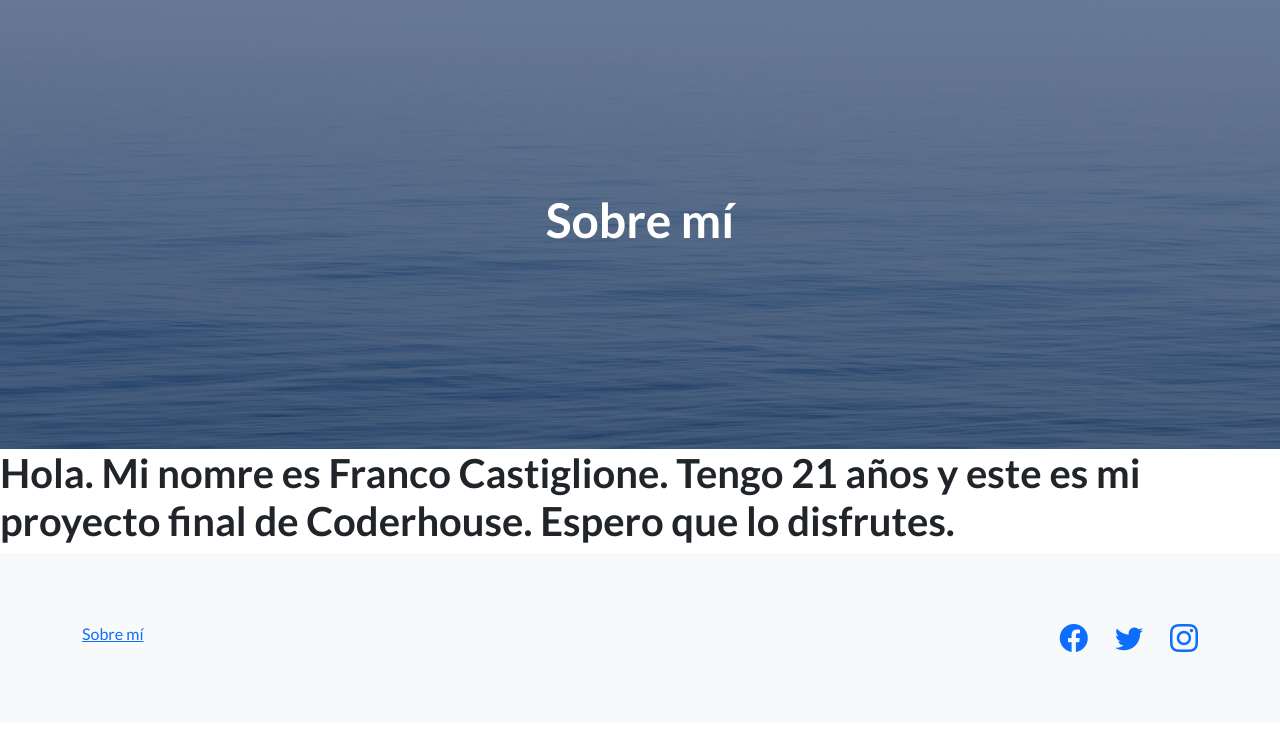
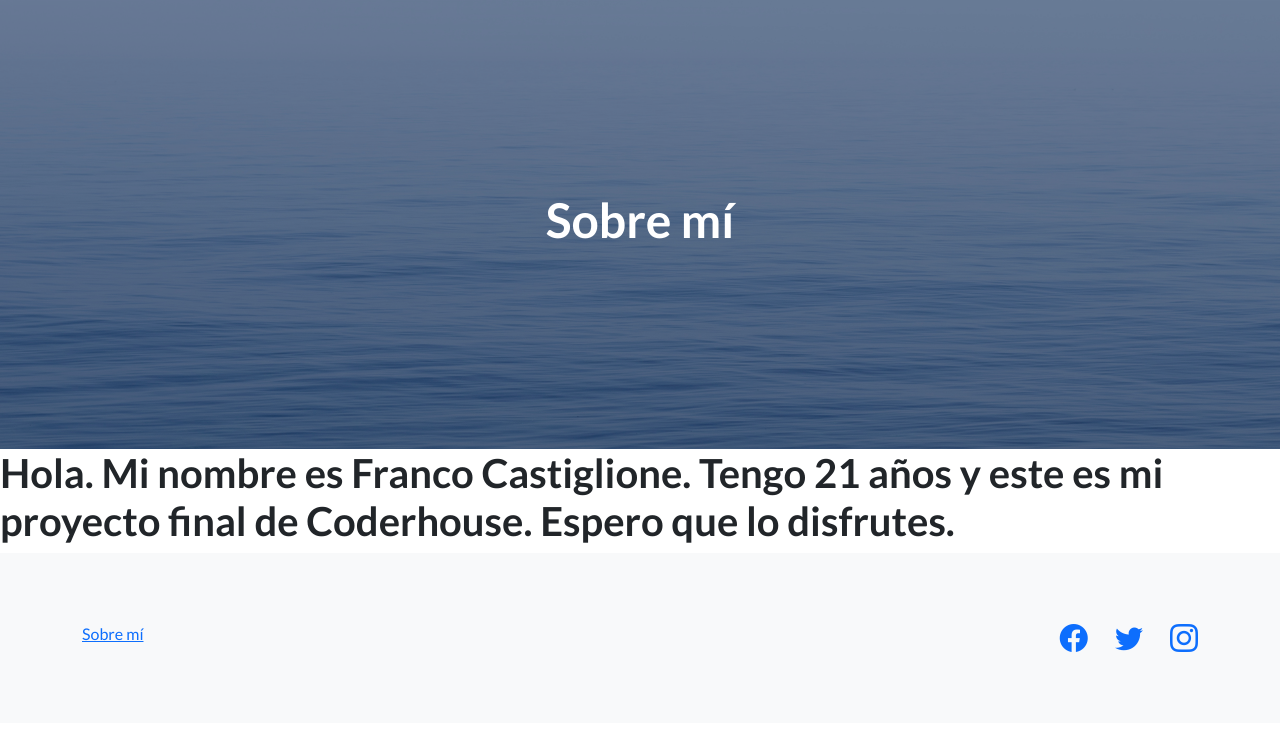
Before and after one commit to FranCasti2001/Proyecto-Final-Castiglione, a Django app: page /about-me/ in a window 1280 px wide. Shown: the part 67-800 px from the top of the page. Run offline with Django 4.2, Linux system fonts and the light colour scheme; parts of the project's set-up code (start-up, migrations or seed data) failed here and were passed over; some libraries are stand-ins or nearby versions.

Commit message:
FIN POSTA

```diff
--- a/Aplicacion/forms.py
+++ b/Aplicacion/forms.py
@@ -17,7 +17,7 @@ class FormularioEditarEquipo(forms.Form):
     anio_de_creacion = forms.IntegerField ()
     escudo = forms.ImageField(required = False)
 
-#########
+
 class BuscarEquipo(forms.Form):
 
     nombre = forms.CharField (max_length = 30, required = False)
--- a/Aplicacion/templates/about.html
+++ b/Aplicacion/templates/about.html
@@ -10,6 +10,6 @@
 
 {% block contenido %}
 
-<h1>Hola. Mi nomre es Franco Castiglione. Tengo 21 años y este es mi proyecto final de Coderhouse. Espero que lo disfrutes.</h1>
+<h1>Hola. Mi nombre es Franco Castiglione. Tengo 21 años y este es mi proyecto final de Coderhouse. Espero que lo disfrutes.</h1>
 
 {% endblock contenido %}
--- a/Aplicacion/urls.py
+++ b/Aplicacion/urls.py
@@ -18,7 +18,6 @@ urlpatterns = [
     path('paletas/crear/', views.PaletaCreateView.as_view(), name = 'crear_paletas'),
     path('paletas/<int:pk>/Modificar/', views.PaletaUpdateView.as_view(), name = 'modificar_paletas'),
     path('paletas/<int:pk>/aliminar/', views.PaletaDeleteView.as_view(), name = 'borrar_paletas'),
-    ############
     path('equipos/buscar', views.buscar_equipo, name = 'buscador_equipos'),
     path('paletas/buscar', views.buscar_paleta, name = 'buscador_paletas'),
 
--- a/Aplicacion/views.py
+++ b/Aplicacion/views.py
@@ -16,7 +16,7 @@ class ListaEquipos(ListView):
     template_name = 'CBV/lista_equipos.html'
 
 
-class CrearEquipo(CreateView):
+class CrearEquipo(LoginRequiredMixin, CreateView):
     model = Equipo
     template_name = 'CBV/crear_equipo.html'
     success_url = reverse_lazy('Aplicacion:lista_equipos')
@@ -74,7 +74,7 @@ class PaletaDeleteView(LoginRequiredMixin, DeleteView):
     template_name = "CBV/borra_paleta.html"
     success_url = '/paletas/'
 
-##########
+
 def buscar_equipo(request):
     nombre_a_buscar = request.GET.get('nombre', None)
 
```
Also changed, not shown: README.md, db.sqlite3.
